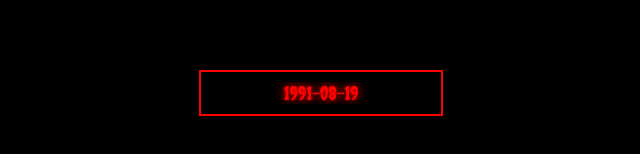
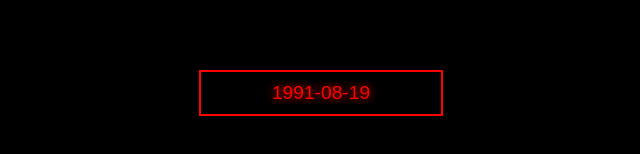
Before and after one commit to DimaKisiv/numerology, a website built with Vite: page src/index.html in a window 1280 px wide. Shown: the part 150-304 px from the top of the page, 319-959 px from the left. Built offline with nearby package versions, Linux system fonts and the light colour scheme.

Commit message:
removed crepy completely

```diff
--- a/src/css/styles.css
+++ b/src/css/styles.css
@@ -1,4 +1,3 @@
-@import url('https://fonts.googleapis.com/css2?family=Creepster&display=swap');
 
 body {
   background: black;
@@ -8,7 +7,6 @@ body {
   justify-content: center;
   align-items: center;
   height: 100vh;
-  font-family: 'Creepster', cursive;
   text-align: center;
 }
 
@@ -62,7 +60,6 @@ body {
   text-shadow: 0 0 10px red;
   outline: none;
   text-align: center;
-  font-family: 'Creepster', cursive;
   width: 220px;
   transition: box-shadow 0.3s ease-in-out;
 }
@@ -79,7 +76,6 @@ button[data-start] {
   border: 3px solid red;
   padding: 10px 20px;
   font-size: 1.5rem;
-  font-family: 'Creepster', cursive;
   cursor: pointer;
   transition: transform 0.3s, box-shadow 0.3s;
   text-shadow: 0 0 10px red;
@@ -112,7 +108,6 @@ button[data-start]:disabled {
 }
 
 .iziToast {
-  font-family: 'Creepster', cursive;
   font-size: 1.2rem;
   border-radius: 10px;
   text-shadow: 0 0 5px red;
```
